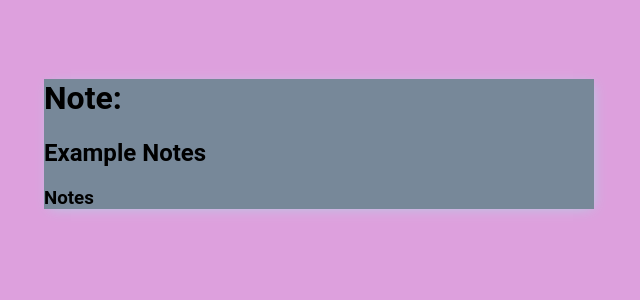
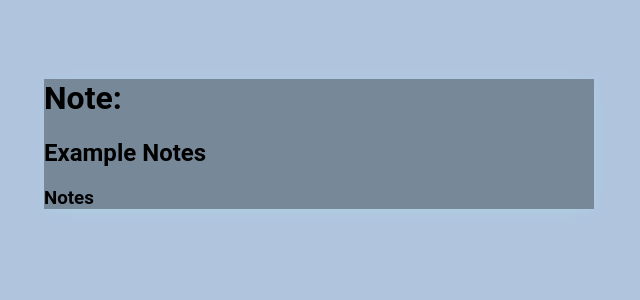
Before and after one commit to r-murr/newproject416, a Django app: page /note/2 in a window 1280 px wide. Shown: the top 300 px of the page, without its empty margins (321-961 px from the left). Run offline with Django 4.2, Linux system fonts and the light colour scheme; data comes from the database, SQL or seed files in the repository; both versions use the stored data as it was after the commit.

Commit message:
fourth commit

```diff
--- a/base/templates/base/main.html
+++ b/base/templates/base/main.html
@@ -14,7 +14,7 @@
 
     <style>
         body {
-            background-color: plum;
+            background-color: lightsteelblue;
             font-family: '', sans-serif;
             padding-top: 50px;
         }
```
Also changed, not shown: db.sqlite3.
